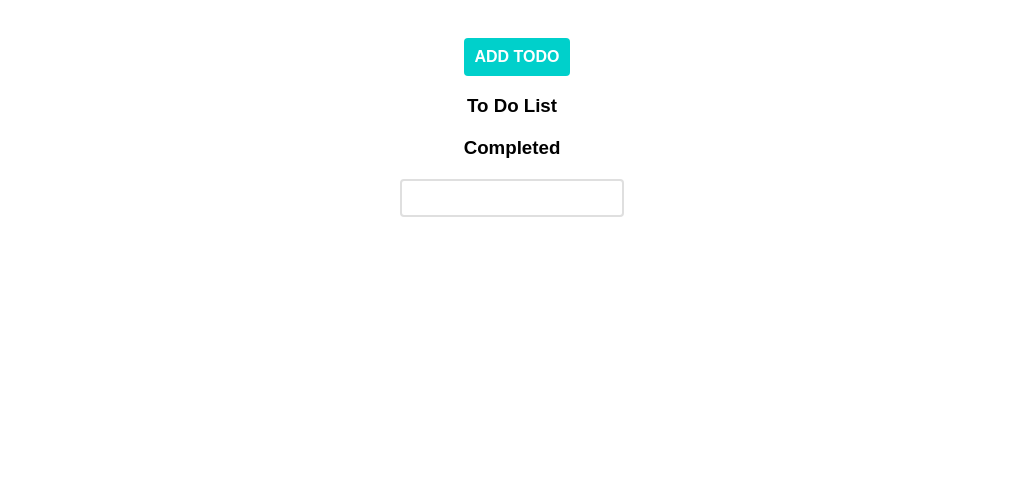
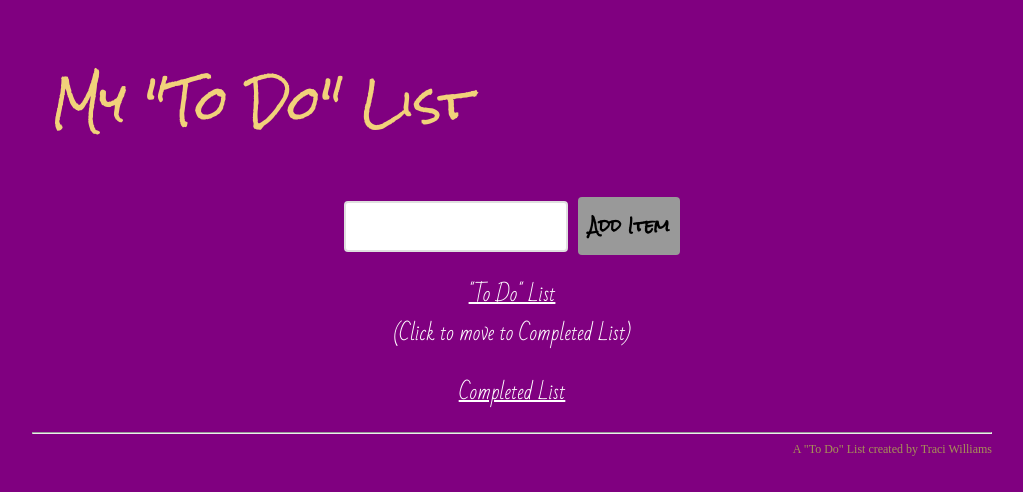
Before and after one commit to traciwilliams/todolist, a plain HTML site: page index.html in a window 1280 px wide. Shown: the whole page, without its empty margins (128-1151 px from the left). Drawn offline with Linux system fonts and the light colour scheme.

Commit message:
added css

```diff
--- a/index.html
+++ b/index.html
@@ -2,18 +2,25 @@
  <html>
  <head>
  	<title>Sample To Do</title>
- 	<link rel = "stylesheet" href = "styles/main.css">
+ 	<link rel="stylesheet" href="styles/main.css">
+ 	<link href="https://fonts.googleapis.com/css?family=Rock+Salt" rel="stylesheet">
+ 	<link href="https://fonts.googleapis.com/css?family=Bad+Script|Rock+Salt" rel="stylesheet">
  </head>
  <body>
-   <button>Add todo</button>
+ 	<div id="wrapper">
+	 	<header>My "To Do" List</header>
+	 	<section>
+	    <input></input><button>Add Item</button>
 
-  	<h3>To Do List</h3>
-  	<ul id="todoList"></ul>
 
- 	 <h3>Completed</h3>
-  	 <ul id="completedList"></ul>
+		<ul id="todoList"><u>"To Do" List</u><br>(Click to move to Completed List)</ul>
 
- <script src="scripts/main.js"></script>
+
+	  	<ul id="completedList"><u>Completed List</u></ul>
+	 	</section>
+	 	<hr>
+	 	<footer>A "To Do" List created by Traci Williams</footer>
+	 <script src="scripts/main.js"></script>
+ 	</div>
  </body>
  </html>
- <input>
--- a/styles/main.css
+++ b/styles/main.css
@@ -2,37 +2,71 @@ body {
   padding: 30px;
   text-align: center;
   font-size: 16px;
-  font-family: 'Arial', sans-serif;
+  //font-family: 'Rock Salt', cursive;
+  background-color: purple;
+}
+
+header {
+  font-size: 46px;
+  font-family: 'Rock Salt', cursive;
+  color: #f1d27a;
+  text-align: left;
+  padding: 10px 10px 40px 20px;
+}
+
+#wrapper {
+  width: 960px;
+  margin: 0 auto;
 }
 
 ul {
   list-style: none;
-  padding:0;
+  font-family: 'Bad Script', cursive;
+  padding: 0;
   margin-bottom: 20px;
+  color: white;
+  font-size: 20px;
 }
 
-li{
-    line-height:1.5em;
+li {
+    line-height: 1.5em;
+    cursor: pointer;
+    color: black;
+    font-weight: bold;
+    font-size: 22px;
+
 }
 
 input {
   border: 2px solid #dfdfdf;
+  font-family: 'Bad Script', cursive;
   padding: 8px 10px;
   width: 200px;
   font-size: 16px;
   border-radius: 4px;
+  cursor: pointer;
 }
 
-input:focus, input:active, input:hover,
-button:focus, button:active, button:hover {
+input:focus,
+input:active,
+input:hover {
   outline: none;
+  background-color: #dac68d;
+  font-size: 18px;
+}
+
+button:focus,
+button:active,
+button:hover {
+  background-color: #a69156;
 }
 
 button {
   cursor: pointer;
-  background-color: #00D0CB;
-  color: white;
-  text-transform: uppercase;
+  background-color: #999;
+  color: black;
+  font-family: 'Rock Salt', cursive;
+  //text-transform: uppercase;
   font-weight: bold;
   font-size: 16px;
   padding: 10px 10px;
@@ -40,3 +74,9 @@ button {
   border-radius: 4px;
   border: none;
 }
+
+footer {
+  font-size: 12px;
+  text-align: right;
+  color: #a69156;
+}
```
